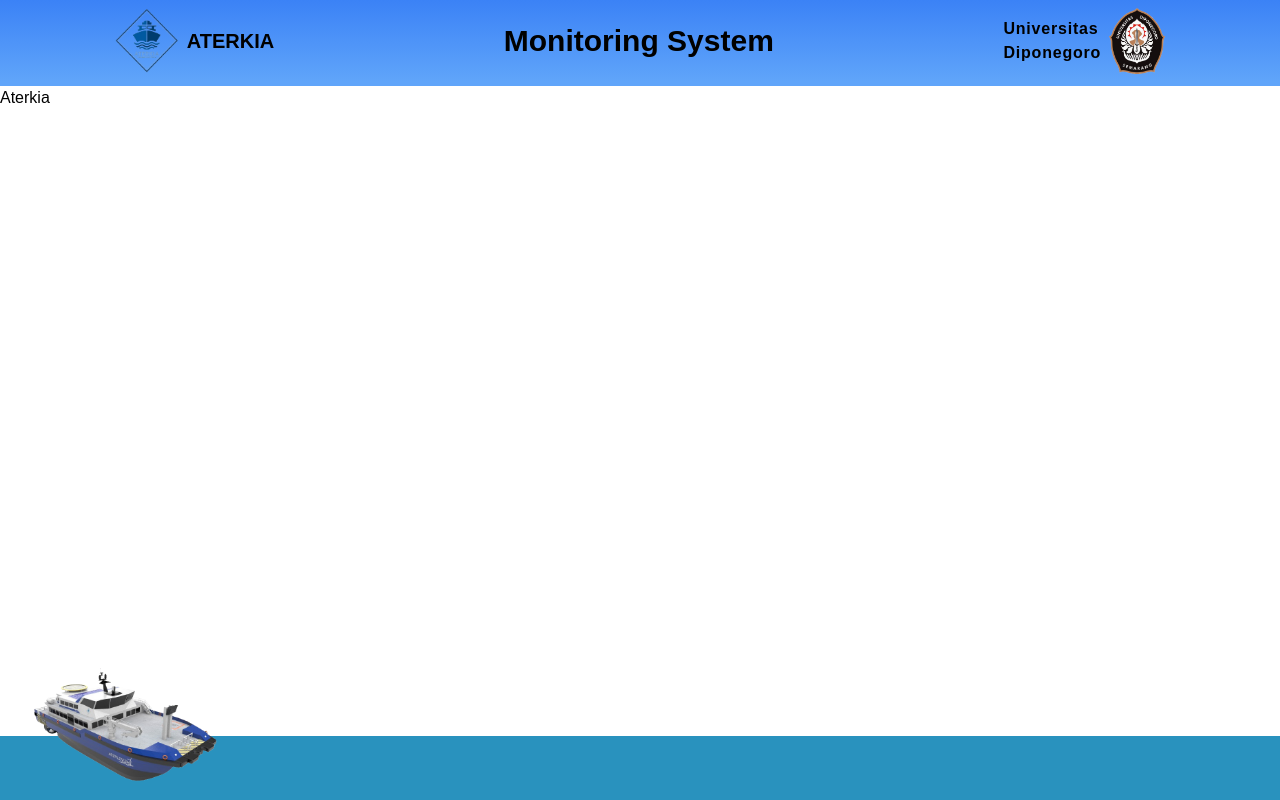
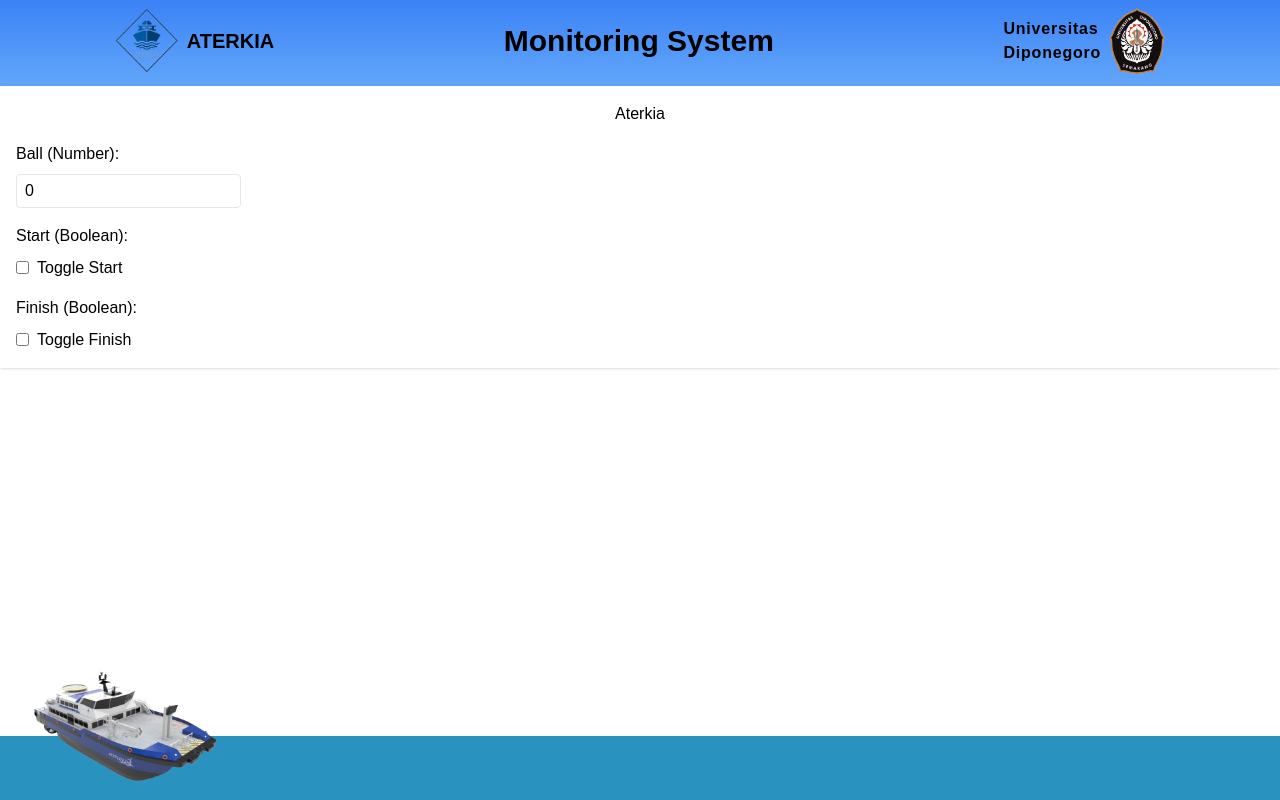
Before and after one commit to princeofverry/monitoring-migration, a Next.js app: page /aterkia in a window 1280 px wide. Built offline with nearby package versions, Linux system fonts and the light colour scheme; no server answers; the database is empty.

Commit message:
add admin page

```diff
--- a/app/aterkia/page.jsx
+++ b/app/aterkia/page.jsx
@@ -1,7 +1,109 @@
-import React from "react";
+'use client'
+import React, { useState, useEffect } from "react";
+import { ref, onValue, set } from "firebase/database";
+import { db } from "@/lib/firestore";
 
 const Aterkia = () => {
-  return <div>Aterkia</div>;
+  const [ball, setBall] = useState(0);
+  const [start, setStart] = useState(false);
+  const [finish, setFinish] = useState(false);
+
+  useEffect(() => {
+    // Real-time listener untuk 'ball'
+    const ballRef = ref(db, '/state/ball');
+    const unsubscribeBall = onValue(ballRef, (snapshot) => {
+      setBall(snapshot.val() || 0);
+    });
+
+    // Real-time listener untuk 'start'
+    const startRef = ref(db, '/state/start');
+    const unsubscribeStart = onValue(startRef, (snapshot) => {
+      setStart(snapshot.val() || false);
+    });
+
+    // Real-time listener untuk 'finish'
+    const finishRef = ref(db, '/state/finish');
+    const unsubscribeFinish = onValue(finishRef, (snapshot) => {
+      setFinish(snapshot.val() || false);
+    });
+
+    // Bersihkan listener saat komponen tidak digunakan lagi
+    return () => {
+      unsubscribeBall();
+      unsubscribeStart();
+      unsubscribeFinish();
+    };
+  }, []);
+
+  // Fungsi untuk mengubah nilai 'ball' di Firebase
+  const updateBall = async (e) => {
+    const newBall = Number(e.target.value);
+    try {
+      await set(ref(db, '/state/ball'), newBall);
+    } catch (error) {
+      console.error("Error updating ball:", error);
+    }
+  };
+
+  // Fungsi untuk mengubah status 'start' di Firebase
+  const updateStart = async () => {
+    const newStart = !start;
+    try {
+      await set(ref(db, '/state/start'), newStart);
+    } catch (error) {
+      console.error("Error updating start:", error);
+    }
+  };
+
+  // Fungsi untuk mengubah status 'finish' di Firebase
+  const updateFinish = async () => {
+    const newFinish = !finish;
+    try {
+      await set(ref(db, '/state/finish'), newFinish);
+    } catch (error) {
+      console.error("Error updating finish:", error);
+    }
+  };
+
+  return (
+    <div className="shadow p-4">
+      <h1 className="text-center">Aterkia</h1>
+      <div className="mt-4">
+        <label htmlFor="ball" className="block mb-2">Ball (Number):</label>
+        <input
+          type="number"
+          id="ball"
+          value={ball}
+          onChange={updateBall}
+          className="border rounded px-2 py-1"
+        />
+      </div>
+      <div className="mt-4">
+        <label className="block mb-2">Start (Boolean):</label>
+        <label className="flex items-center">
+          <input
+            type="checkbox"
+            checked={start}
+            onChange={updateStart}
+            className="mr-2"
+          />
+          Toggle Start
+        </label>
+      </div>
+      <div className="mt-4">
+        <label className="block mb-2">Finish (Boolean):</label>
+        <label className="flex items-center">
+          <input
+            type="checkbox"
+            checked={finish}
+            onChange={updateFinish}
+            className="mr-2"
+          />
+          Toggle Finish
+        </label>
+      </div>
+    </div>
+  );
 };
 
 export default Aterkia;
--- a/app/layout.js
+++ b/app/layout.js
@@ -15,8 +15,8 @@ const geistMono = localFont({
 });
 
 export const metadata = {
-  title: "Create Next App",
-  description: "Generated by create next app",
+  title: "Aterkia Monitoring",
+  description: "Dirajut dengan cinta <3",
 };
 
 export default function RootLayout({ children }) {
--- a/components/circular.jsx
+++ b/components/circular.jsx
@@ -4,6 +4,7 @@ import React, { useEffect, useState } from "react";
 // import MonitoringCam from "./monitoring";
 import { ref, onValue, query, limitToLast } from "firebase/database";
 import { db } from "../lib/firestore";
+import Mission from "./mission";
 // import Result from "./result";
 
 const Circular = () => {
@@ -62,19 +63,19 @@ const Circular = () => {
                     <div className="flex flex-row gap-x-12 md:text-lg text-base">
                         <div className="flex flex-col items-center gap-2">
                             <p className="font-semibold">COG</p>
-                            <div className="border border-gray-500 md:text-lg text-sm md:w-20 md:h-20 w-16 h-16 rounded-full flex items-center justify-center">
+                            <div className="border border-gray-500 md:text-lg text-xs md:w-20 md:h-20 w-16 h-16 rounded-full flex items-center justify-center">
                                 {sensorData ? `${sensorData.heading}°` : "Loading..."}
                             </div>
                         </div>
                         <div className="flex flex-col items-center gap-2">
                             <p className="font-semibold">SOG</p>
-                            <div className="border border-gray-500 text-sm md:w-20 md:h-20 w-16 h-16 rounded-full flex items-center justify-center">
+                            <div className="border border-gray-500 text-xs md:w-20 md:h-20 w-16 h-16 rounded-full flex items-center justify-center">
                                 {sensorData ? `${(sensorData.speed_ms / 0.514444).toFixed(2)} knot` : "Loading..."}
                             </div>
                         </div>
                         <div className="flex flex-col items-center gap-2">
                             <p className="font-semibold">SOG</p>
-                            <div className="border border-gray-500 text-sm md:w-20 md:h-20 w-16 h-16 rounded-full flex items-center justify-center">
+                            <div className="border border-gray-500 text-xs md:w-20 md:h-20 w-16 h-16 rounded-full flex items-center justify-center">
                                 {sensorData ? `${(sensorData.speed_ms * 3.6).toFixed(2)} km/h` : "Loading..."}
                             </div>
                         </div>
@@ -82,6 +83,7 @@ const Circular = () => {
                     <h1>
                         Latest data: {sensorData ? sensorData.timestamp : "Loading..."}
                     </h1>
+                    <Mission />
                 </div>
                 {/* <Result /> */}
             </div>
--- /dev/null
+++ b/components/mission.jsx
@@ -0,0 +1,54 @@
+'use client'
+import React, { useEffect, useState } from 'react';
+import { getDatabase, ref, onValue } from "firebase/database"; // Pastikan Firebase sudah terkonfigurasi dengan benar
+
+const Mission = () => {
+    const [ball, setBall] = useState(null); // State untuk menyimpan data dari Firebase
+    const [start, setStart] = useState(false); // State untuk status 'start'
+    const [finish, setFinish] = useState(false); // State untuk status 'finish'
+
+    useEffect(() => {
+        const db = getDatabase();
+
+        // Referensi untuk 'ball'
+        const ballRef = ref(db, '/state/ball');
+        const startRef = ref(db, '/state/start');
+        const finishRef = ref(db, '/state/finish');
+
+        // Mengambil data ball dengan auto-update
+        const unsubscribeBall = onValue(ballRef, (snapshot) => {
+            const data = snapshot.val();
+            setBall(data);
+        });
+
+        // Mengambil data start dengan auto-update
+        const unsubscribeStart = onValue(startRef, (snapshot) => {
+            const data = snapshot.val();
+            setStart(data);
+        });
+
+        // Mengambil data finish dengan auto-update
+        const unsubscribeFinish = onValue(finishRef, (snapshot) => {
+            const data = snapshot.val();
+            setFinish(data);
+        });
+
+        // Membersihkan listener ketika komponen unmount
+        return () => {
+            unsubscribeBall();
+            unsubscribeStart();
+            unsubscribeFinish();
+        };
+    }, []);
+
+    return (
+        <div className='shadow p-4'>
+            <div className='text-center'>Mission</div>
+            <p style={{ fontWeight: start ? 'bold' : 'normal' }}>Start</p>
+            <p>Floating Ball {ball !== null ? ball : 'Loading...'}</p>
+            <p style={{ fontWeight: finish ? 'bold' : 'normal' }}>Finish</p>
+        </div>
+    );
+};
+
+export default Mission;
```
Also changed, not shown: components/monitoring.jsx (+53 -22 lines).
